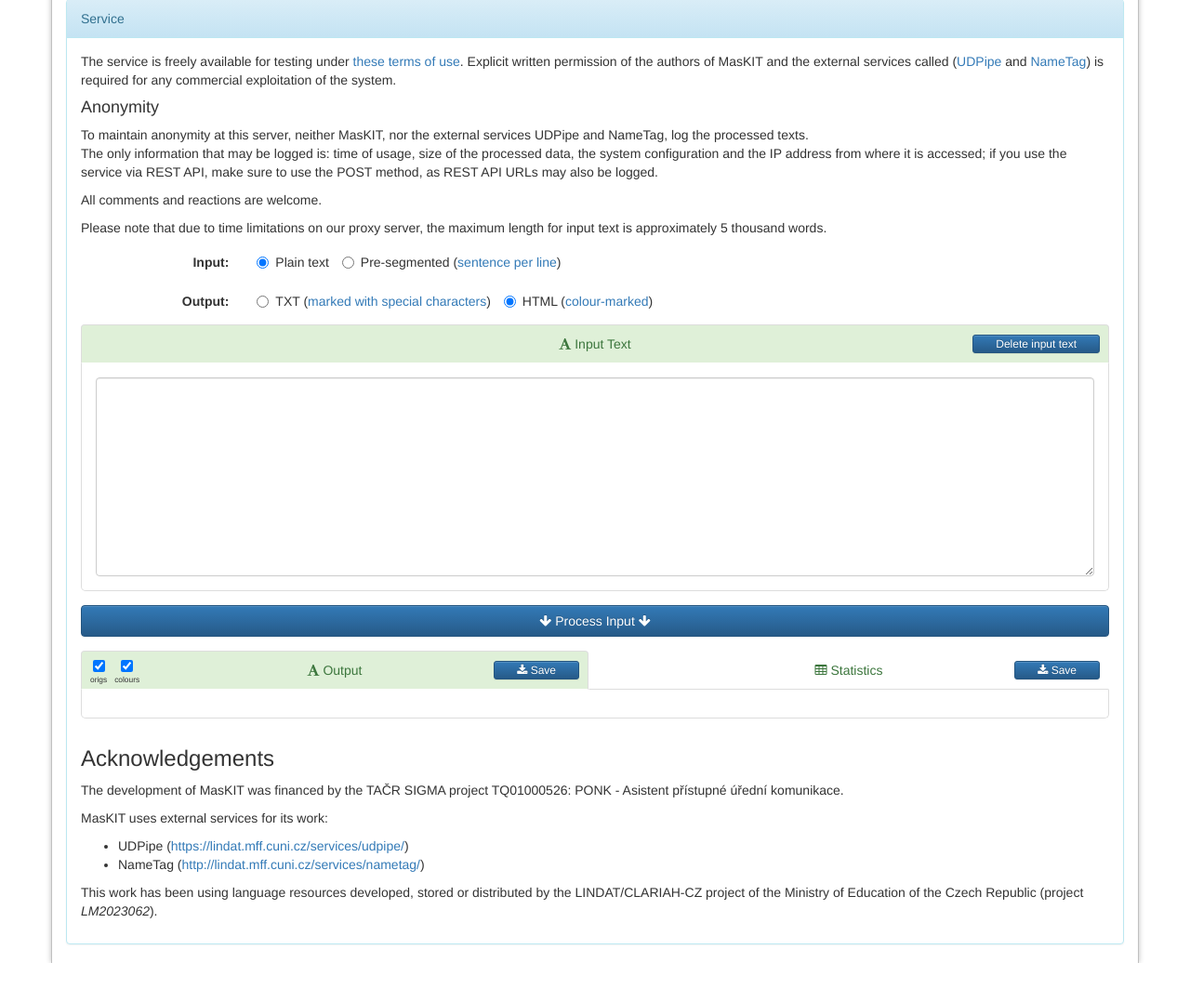
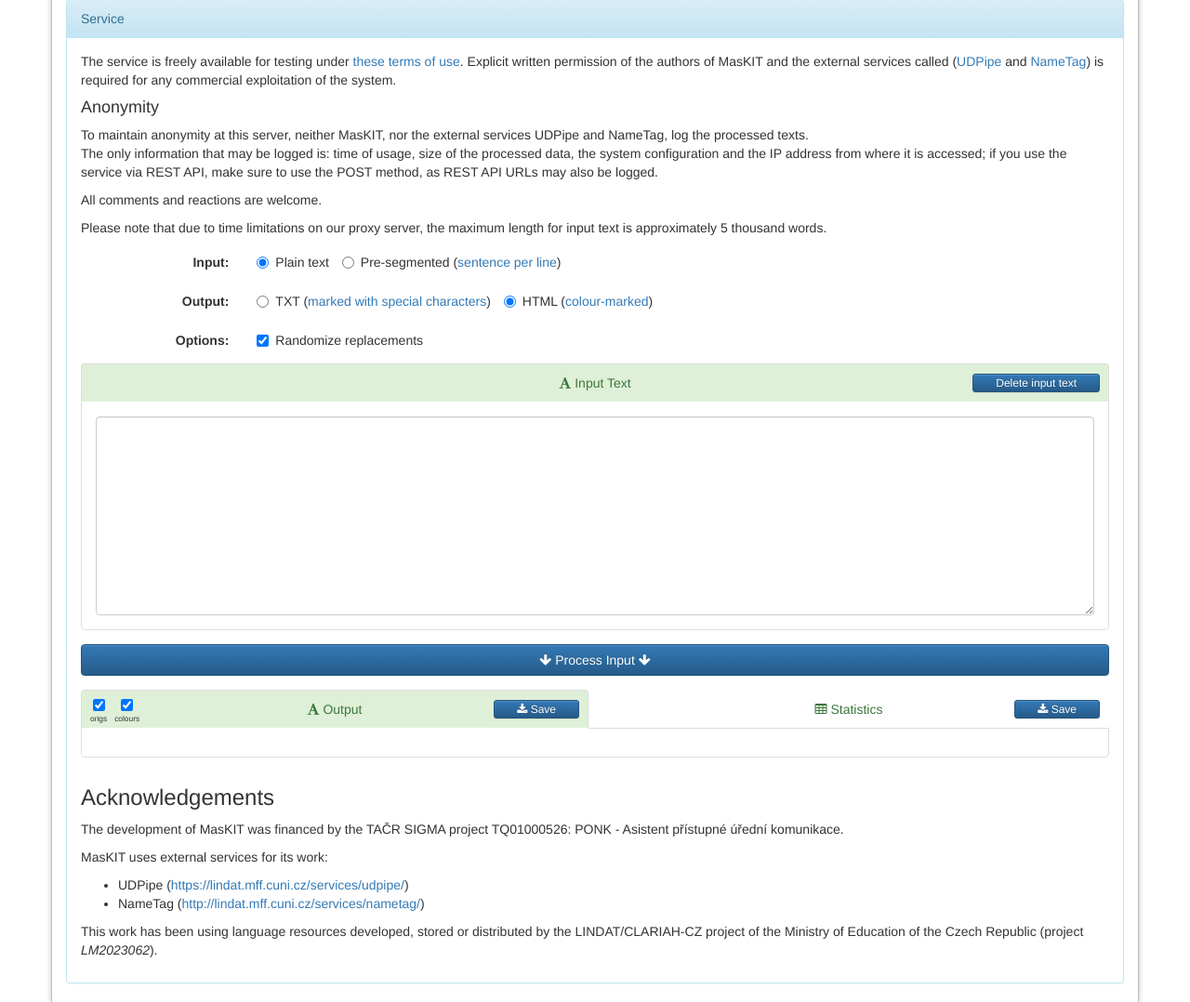
Before and after one commit to ufal/maskit, a PHP site: page /run.php in a window 1280 px wide. Shown: the part 263-1341 px from the top of the page at 93% size. Before the commit the page ends 1299 px from the top, so only its background shows below. Run offline with PHP 8.4, Linux system fonts and the light colour scheme; some libraries are stand-ins or nearby versions.

Commit message:
Option for randomization of replacements added to the web service
git-svn-id: https://svn.ms.mff.cuni.cz/svn/ponk/projects/maskit@41 9b7822f3-4786-4c31-9c96-ea234496b5ad

```diff
--- a/html/run.php
+++ b/html/run.php
@@ -13,13 +13,20 @@
     //if (!model) return;
 
     var input_text = jQuery('#input').val();
-    // console.log("doSubmit: Input text: ", input_text);
+    //console.log("doSubmit: Input text: ", input_text);
     var input_format = jQuery('input[name=option_input]:checked').val();
-    // console.log("doSubmit: Input format: ", input_format);
+    //console.log("doSubmit: Input format: ", input_format);
     output_format = jQuery('input[name=option_output]:checked').val();
-    // console.log("doSubmit: Output format: ", output_format);
+    //console.log("doSubmit: Output format: ", output_format);
+    // Zjistíme stav checkboxu s id "option-randomize"
+    var jeZaskrtnuto = $('#option_randomize').prop('checked');
+    //console.log("doSubmit: Randomize: ", jeZaskrtnuto);
     var options = {text: input_text, input: input_format, output: output_format};
     // console.log("doSubmit: options: ", options);
+    // Přidáme parametr "randomize", pokud je checkbox zaškrtnutý
+    if (jeZaskrtnuto) {
+      options.randomize = null; // Nebo prázdný řetězec, záleží na konkrétní implementaci serveru
+    }
 
     var form_data = null;
     if (window.FormData) {
@@ -204,6 +211,12 @@
           </label>
         </div>
       </div>
+      <div class="form-group row">
+        <label class="col-sm-2 control-label">Options:</label>
+        <div class="col-sm-10">
+          <label title="Tokenize input using a tokenizer" class="checkbox-inline" id="option_randomize_label"><input id="option_randomize" name="option_randomize" type="checkbox" checked/>Randomize replacements</label>
+        </div>
+      </div>
     </div>
 
     <ul class="nav nav-tabs nav-justified nav-tabs-green">
```
